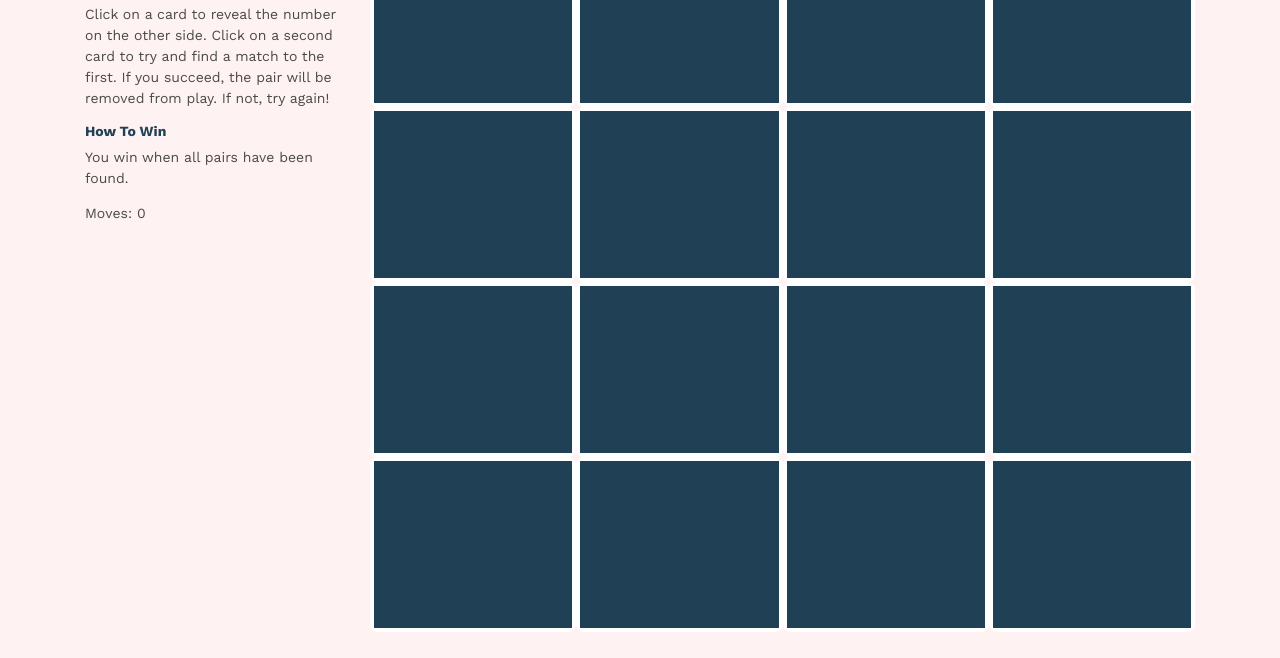
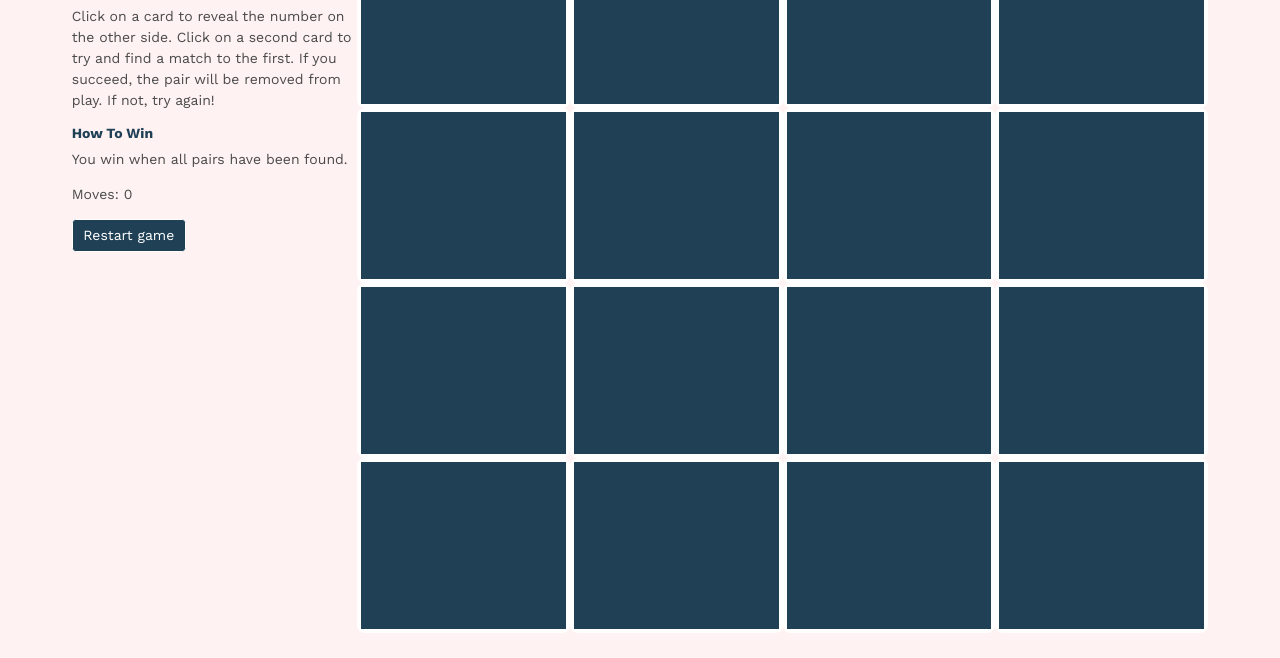
Before and after one commit to devrok/match-game-flip, a plain HTML site: page index.html in a window 1280 px wide. Shown: the part 142-800 px from the top of the page. Drawn offline with nearby package versions, Linux system fonts and the light colour scheme; a web font is replaced by a local one.

Commit message:
Add restart button

```diff
--- a/index.html
+++ b/index.html
@@ -43,26 +43,12 @@
           <p>You win when all pairs have been found.</p>
           <p></p>
           <p id="moves">Moves: 0</p>
+          <button type="button" class="btn btn-primary" id="restart">
+            Restart game
+          </button>
         </div>
         <div class="col-xs-12 col-md-9" id="game">
-          <!-- <div class="row">
-            <div class="col-xs-3 card"></div>
-            <div class="col-xs-3 card"></div>
-            <div class="col-xs-3 card"></div>
-            <div class="col-xs-3 card"></div>
-            <div class="col-xs-3 card"></div>
-            <div class="col-xs-3 card"></div>
-            <div class="col-xs-3 card"></div>
-            <div class="col-xs-3 card"></div>
-            <div class="col-xs-3 card"></div>
-            <div class="col-xs-3 card"></div>
-            <div class="col-xs-3 card"></div>
-            <div class="col-xs-3 card"></div>
-            <div class="col-xs-3 card"></div>
-            <div class="col-xs-3 card"></div>
-            <div class="col-xs-3 card"></div>
-            <div class="col-xs-3 card"></div>
-          </div> -->
+          <!-- play cards -->
         </div>
       </section>
     </main>
--- a/resources/css/style.css
+++ b/resources/css/style.css
@@ -47,6 +47,16 @@ p {
   font-size: 1rem;
   color: rgb(74, 74, 74);
 }
+
+.row > div {
+  padding: 0.125rem;
+}
+
+.btn.btn-primary {
+  background-color: rgb(32, 64, 86);
+  border-color: rgb(255, 255, 255);
+}
+
 .container {
   padding-top: 5.25rem;
 }
@@ -106,7 +116,7 @@ p {
 }
 
 #card .front {
-  background: rgb(32, 64, 86);
+  background-color: rgb(32, 64, 86);
 }
 
 #card .back {
--- a/resources/js/main/match-game.js
+++ b/resources/js/main/match-game.js
@@ -1,8 +1,12 @@
 $(document).ready(function() {
-  var cardValues = MatchGame.generateCardValues();
   var $game = $("#game");
 
-  MatchGame.renderCards(cardValues,$game);
+
+  MatchGame.initializeGame($game);
+
+  $("#restart").click(function() {
+    MatchGame.initializeGame($game);
+  });
 });
 
 var MatchGame = {};
@@ -10,6 +14,14 @@ var MatchGame = {};
   Sets up a new game after HTML document has loaded.
   Renders a 4x4 board of cards.
 */
+MatchGame.initializeGame = function ($game) {
+
+  var cardValues = MatchGame.generateCardValues();
+
+  updateMovesValueAndText(0, $game);
+
+  MatchGame.renderCards(cardValues,$game);
+}
 
 /*
   Generates and returns an array of matching card values.
@@ -131,11 +143,15 @@ MatchGame.flipCard = function($card, $game) {
 function incrementMoves($game) {
   // count
   var moves = $game.data("moves");
-  // console.log(++moves);
+  updateMovesValueAndText(++moves, $game);
+}
+
+function updateMovesValueAndText(moves, $game) {
+  // set value
   $game.data("moves", moves);
 
+  // update text
   var $moves = $("#moves");
-
   $moves.text("Moves: " + moves);
 }
 
```
